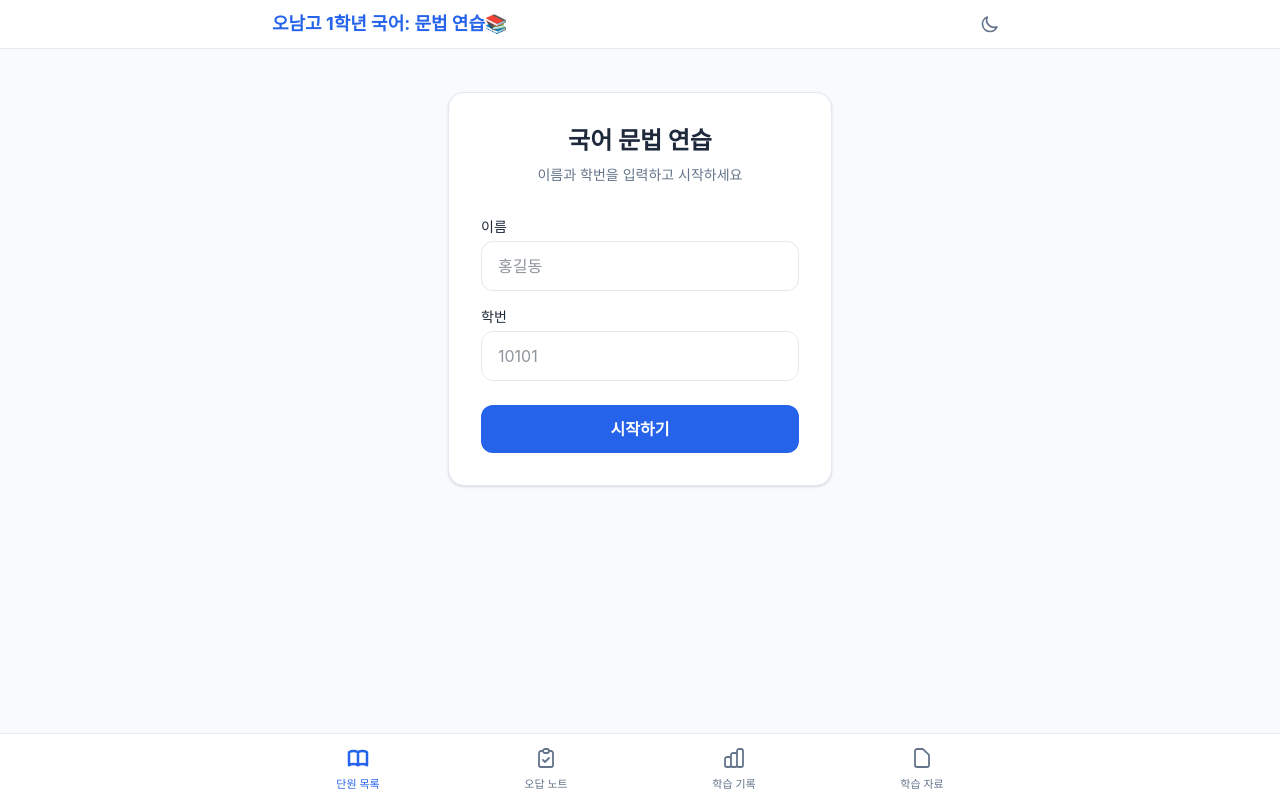
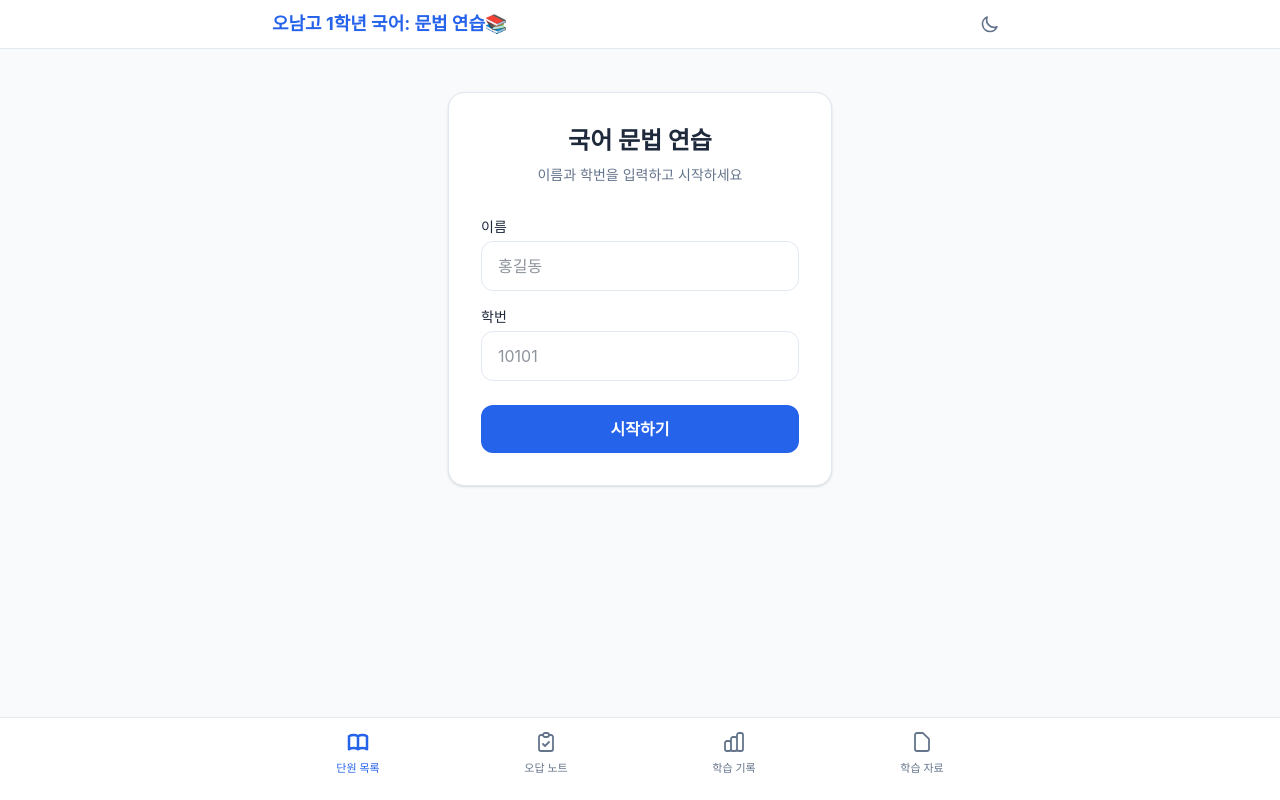
Before and after one commit to amos5018-rgb/grammar-prac, a Next.js app: page / in a window 1280 px wide. Built offline with nearby package versions, Linux system fonts and the light colour scheme; a web font is replaced by a local one.

Commit message:
style: 하단 네비게이션 하단 여백 3배 확대
https://claude.ai/code/session_01J9mUzFiSKvkfzPBqnw95uB

```diff
--- a/src/app/layout.tsx
+++ b/src/app/layout.tsx
@@ -43,7 +43,7 @@ export default function RootLayout({
       <body className="antialiased">
         <ThemeProvider>
           <Header />
-          <main className="pb-24">{children}</main>
+          <main className="pb-28">{children}</main>
           <BottomNav />
         </ThemeProvider>
       </body>
--- a/src/components/BottomNav.tsx
+++ b/src/components/BottomNav.tsx
@@ -27,7 +27,7 @@ export default function BottomNav() {
             <Link
               key={item.href}
               href={item.href}
-              className={`flex-1 flex flex-col items-center gap-1.5 pt-3 pb-2 text-[11px] font-medium transition-colors ${
+              className={`flex-1 flex flex-col items-center gap-1.5 pt-3 pb-6 text-[11px] font-medium transition-colors ${
                 active ? 'text-primary' : 'text-text-secondary'
               }`}
             >
```
